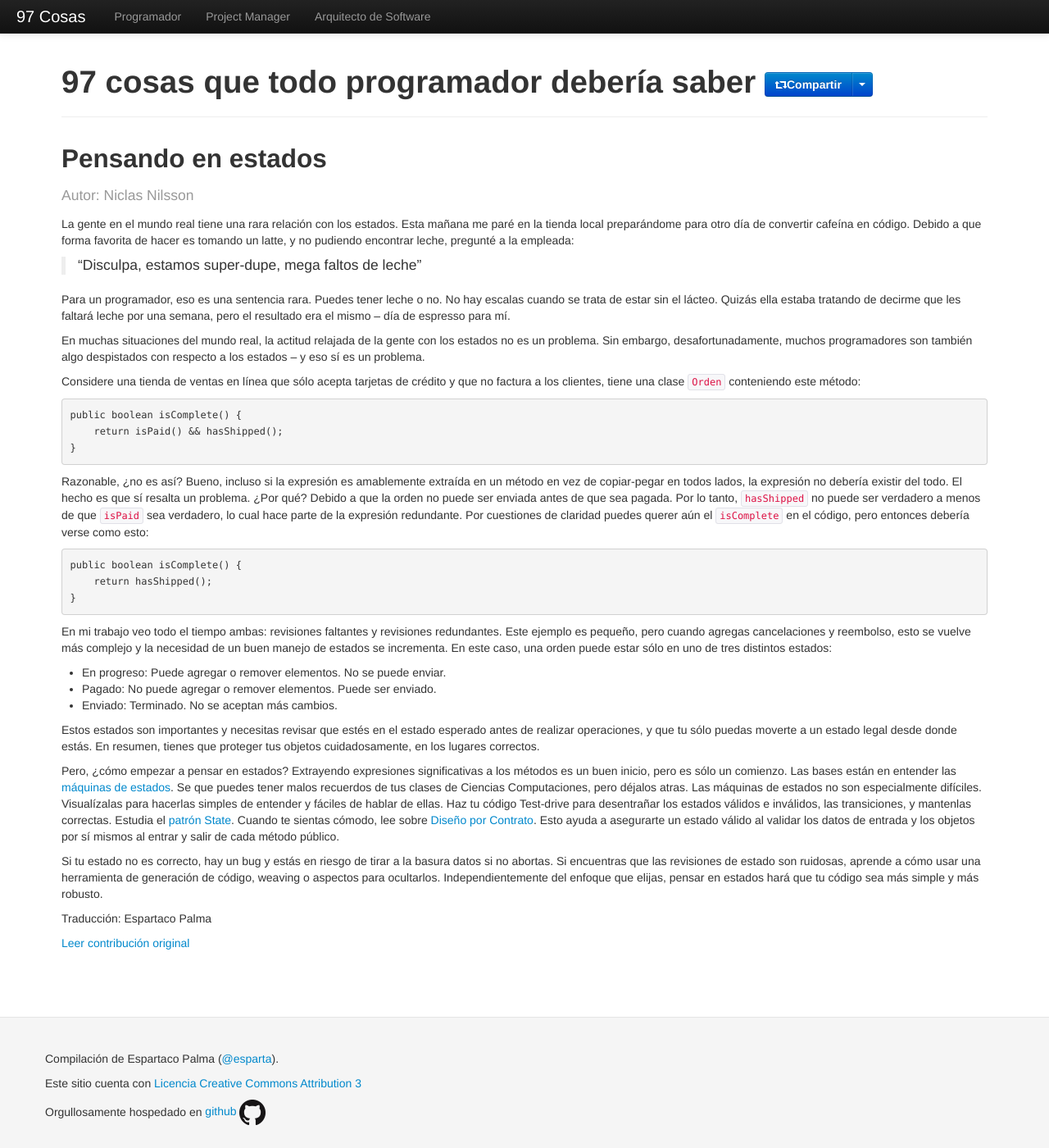
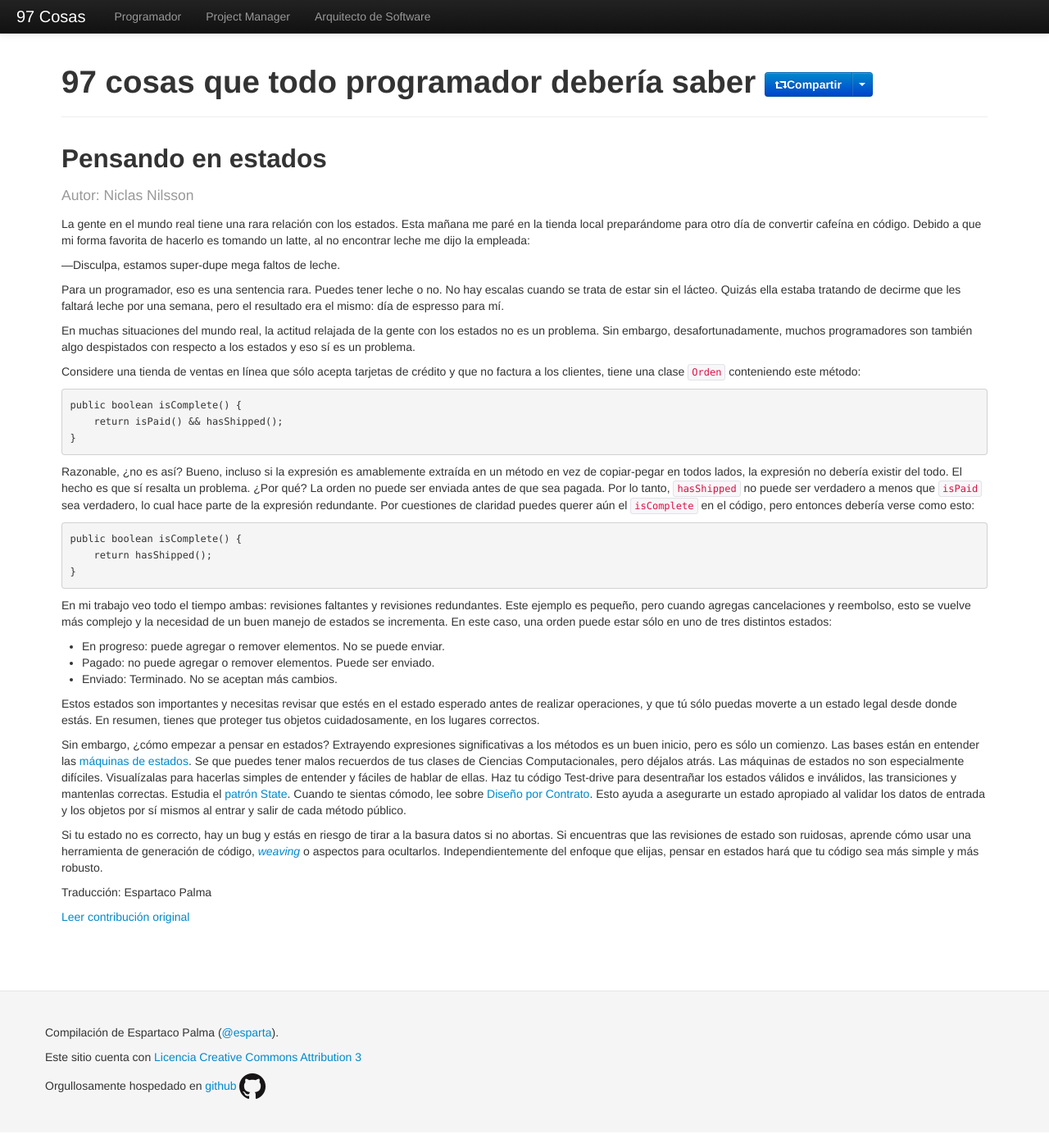
Before and after one commit to esparta/97cosas, a Jekyll site: the page built from programador/pensando-en-estados.md, in a window 1280 px wide and 1400 px high. Shown: the whole window at 82% size. Built offline with Jekyll 4.4.1, drawn with Linux system fonts in a browser that asks for light colours; comment, search, counter and statistics services are not loaded.

Commit message:
Spelling corrections on pensando-en-estado

```diff
--- a/programador/pensando-en-estados.md
+++ b/programador/pensando-en-estados.md
@@ -9,20 +9,20 @@
 
 La gente en el mundo real tiene una rara relación con los estados. Esta
 mañana me paré en la tienda local preparándome para otro día de
-convertir cafeína en código. Debido a que forma favorita de hacer es
-tomando un latte, y no pudiendo encontrar leche, pregunté a la empleada:
+convertir cafeína en código. Debido a que mi forma favorita de hacerlo
+es tomando un latte, al no encontrar leche me dijo la empleada:
 
->"Disculpa, estamos super-dupe, mega faltos de leche"
+—Disculpa, estamos super-dupe mega faltos de leche.
 
 Para un programador, eso es una sentencia rara. Puedes tener leche o no.
 No hay escalas cuando se trata de estar sin el lácteo. Quizás ella
 estaba tratando de decirme que les faltará leche por una semana, pero el
-resultado era el mismo -- día de espresso para mí.
+resultado era el mismo: día de espresso para mí.
 
 En muchas situaciones del mundo real, la actitud relajada de la gente
 con los estados no es un problema. Sin embargo, desafortunadamente,
 muchos programadores son también algo despistados con respecto a los
-estados -- y eso sí es un problema.
+estados y eso sí es un problema.
 
 Considere una tienda de ventas en línea que sólo acepta tarjetas de
 crédito y que no factura a los clientes, tiene una clase `Orden`
@@ -36,11 +36,11 @@
 Razonable, ¿no es así? Bueno, incluso si la expresión es amablemente
 extraída en un método en vez de copiar-pegar en todos lados, la
 expresión no debería existir del todo. El hecho es que sí resalta un
-problema. ¿Por qué? Debido a que la orden no puede ser enviada antes de
-que sea pagada. Por lo tanto, `hasShipped` no puede ser verdadero a
-menos de que `isPaid` sea verdadero, lo cual hace parte de la expresión
-redundante. Por cuestiones de claridad puedes querer aún el `isComplete`
-en el código, pero entonces debería verse como esto:
+problema. ¿Por qué? La orden no puede ser enviada antes de que sea
+pagada. Por lo tanto, `hasShipped` no puede ser verdadero a menos que
+`isPaid` sea verdadero, lo cual hace parte de la expresión redundante.
+Por cuestiones de claridad puedes querer aún el `isComplete` en el
+código, pero entonces debería verse como esto:
 
 
     public boolean isComplete() {
@@ -53,36 +53,36 @@
 un buen manejo de estados se incrementa. En este caso, una orden puede
 estar sólo en uno de tres distintos estados:
 
-* En progreso: Puede agregar o remover elementos. No se puede enviar.
-* Pagado: No puede agregar o remover elementos. Puede ser enviado.
+* En progreso: puede agregar o remover elementos. No se puede enviar.
+* Pagado: no puede agregar o remover elementos. Puede ser enviado.
 * Enviado: Terminado. No se aceptan más cambios.
 
 Estos estados son importantes y necesitas revisar que estés en el estado
-esperado antes de realizar operaciones, y que tu sólo puedas moverte a
+esperado antes de realizar operaciones, y que tú sólo puedas moverte a
 un estado legal desde donde estás. En resumen, tienes que proteger tus
 objetos cuidadosamente, en los lugares correctos.
 
-Pero, ¿cómo empezar a pensar en estados? Extrayendo expresiones
+Sin embargo, ¿cómo empezar a pensar en estados? Extrayendo expresiones
 significativas a los métodos es un buen inicio, pero es sólo un
 comienzo. Las bases están en entender las [máquinas de estados][1]. Se
 que puedes tener malos recuerdos de tus clases de Ciencias
-Computaciones, pero déjalos atras. Las máquinas de estados no son
+Computacionales, pero déjalos atrás. Las máquinas de estados no son
 especialmente difíciles. Visualízalas para hacerlas simples de entender
 y fáciles de hablar de ellas. Haz tu código Test-drive para desentrañar
-los estados válidos e inválidos, las transiciones, y mantenlas
-correctas. Estudia el [patrón State][2]. Cuando te sientas cómodo, lee
-sobre [Diseño por Contrato][3]. Esto ayuda a asegurarte un estado válido
-al validar los datos de entrada y los objetos por sí mismos al entrar y
+los estados válidos e inválidos, las transiciones y mantenlas correctas.
+Estudia el [patrón State][2]. Cuando te sientas cómodo, lee sobre
+[Diseño por Contrato][3]. Esto ayuda a asegurarte un estado apropiado al
+validar los datos de entrada y los objetos por sí mismos al entrar y
 salir de cada método público.
 
 Si tu estado no es correcto, hay un bug y estás en riesgo de tirar a la
 basura datos si no abortas. Si encuentras que las revisiones de estado
-son ruidosas, aprende a cómo usar una herramienta de generación de
-código, weaving o aspectos para ocultarlos. Independientemente del
+son ruidosas, aprende cómo usar una herramienta de generación de código,
+[_weaving_][4] o aspectos para ocultarlos. Independientemente del
 enfoque que elijas, pensar en estados hará que tu código sea más simple
 y más robusto.
-
 
 [1]: https://es.wikipedia.org/wiki/Aut%C3%B3mata_finito
 [2]: https://en.wikipedia.org/wiki/State_pattern
 [3]: https://en.wikipedia.org/wiki/Design_by_Contract
+[4]: https://en.wikipedia.org/wiki/Program_transformation
```
